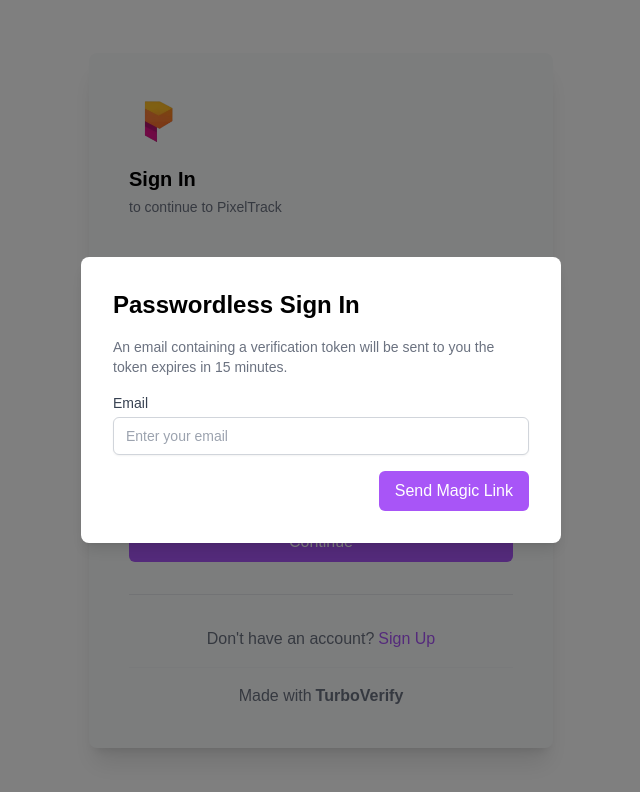
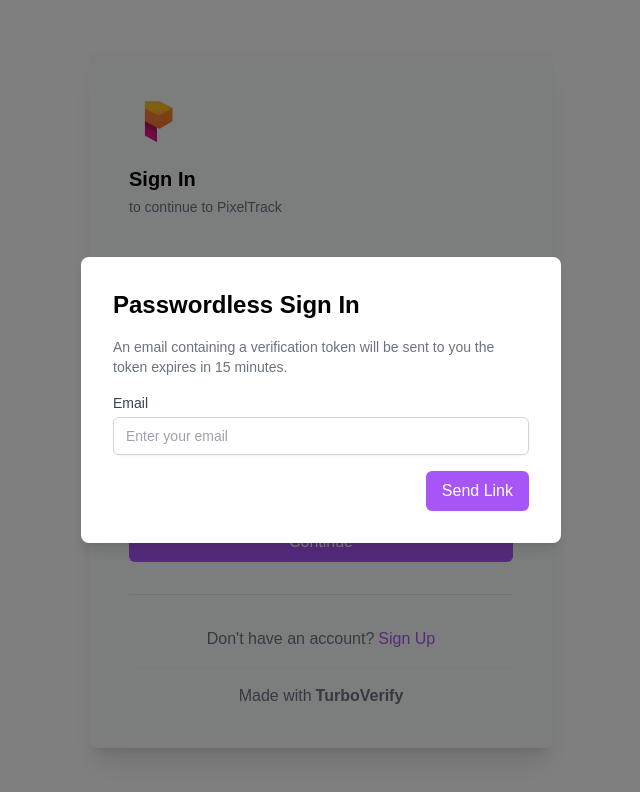
Before and after one commit to Nikola31267/tracking-app, a Next.js app: page /login in a window 1280 px wide. Both pictures are taken after typing "name@example.com", "Sample123" into the empty fields and a click on the button "Passwordless Sign In". Shown: the top 792 px of the page, without its empty margins (319-959 px from the left). Built offline with nearby package versions, Linux system fonts and the light colour scheme.

Commit message:
changing word in the register and login pages

```diff
--- a/src/app/(auth)/login/page.jsx
+++ b/src/app/(auth)/login/page.jsx
@@ -274,7 +274,7 @@ export default function Login() {
                   {sendingMagicLink ? (
                     <Loader2 className="animate-spin h-5 w-5 text-white mx-auto" />
                   ) : (
-                    "Send Magic Link"
+                    "Send Link"
                   )}
                 </button>
               </div>
--- a/src/app/(auth)/register/page.jsx
+++ b/src/app/(auth)/register/page.jsx
@@ -255,7 +255,7 @@ const Register = () => {
                   {sendingMagicLink ? (
                     <Loader2 className="animate-spin h-5 w-5 text-white mx-auto" />
                   ) : (
-                    "Send Magic Link"
+                    "Send Link"
                   )}
                 </button>
               </div>
```
